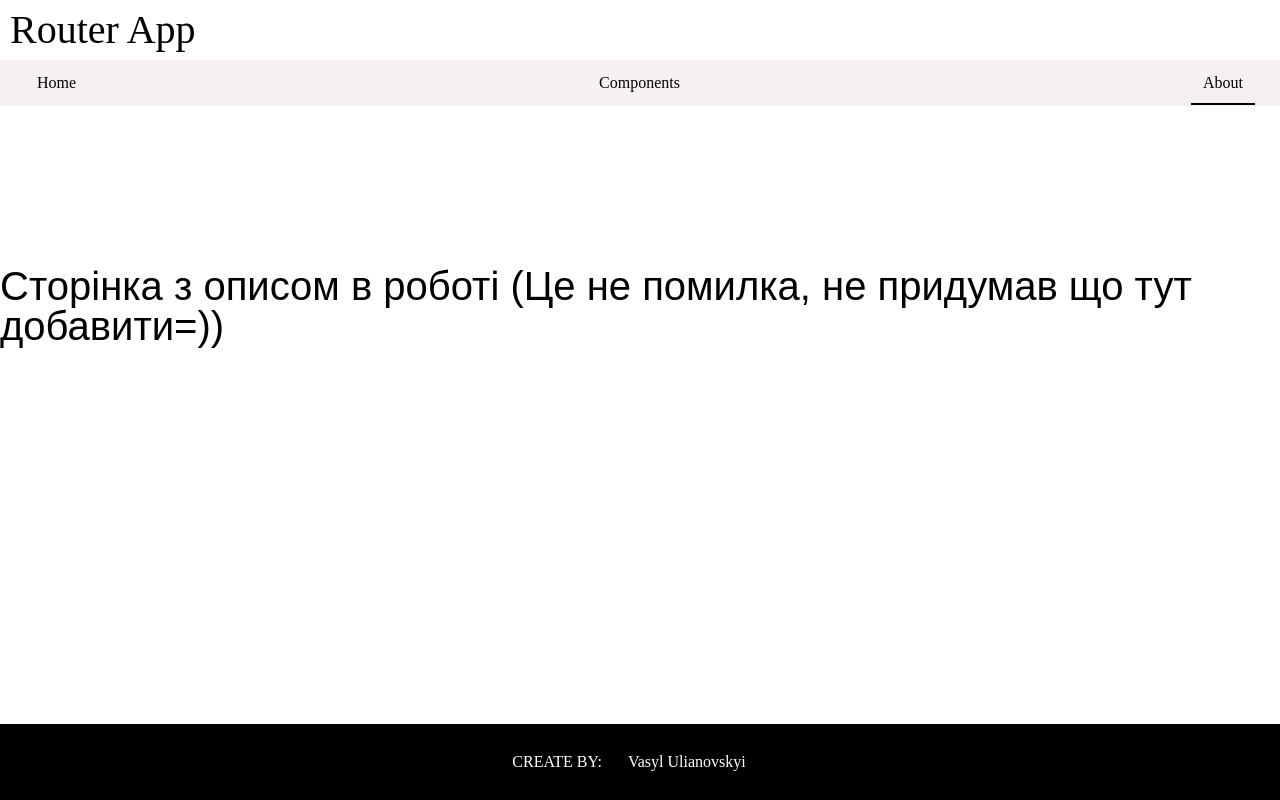
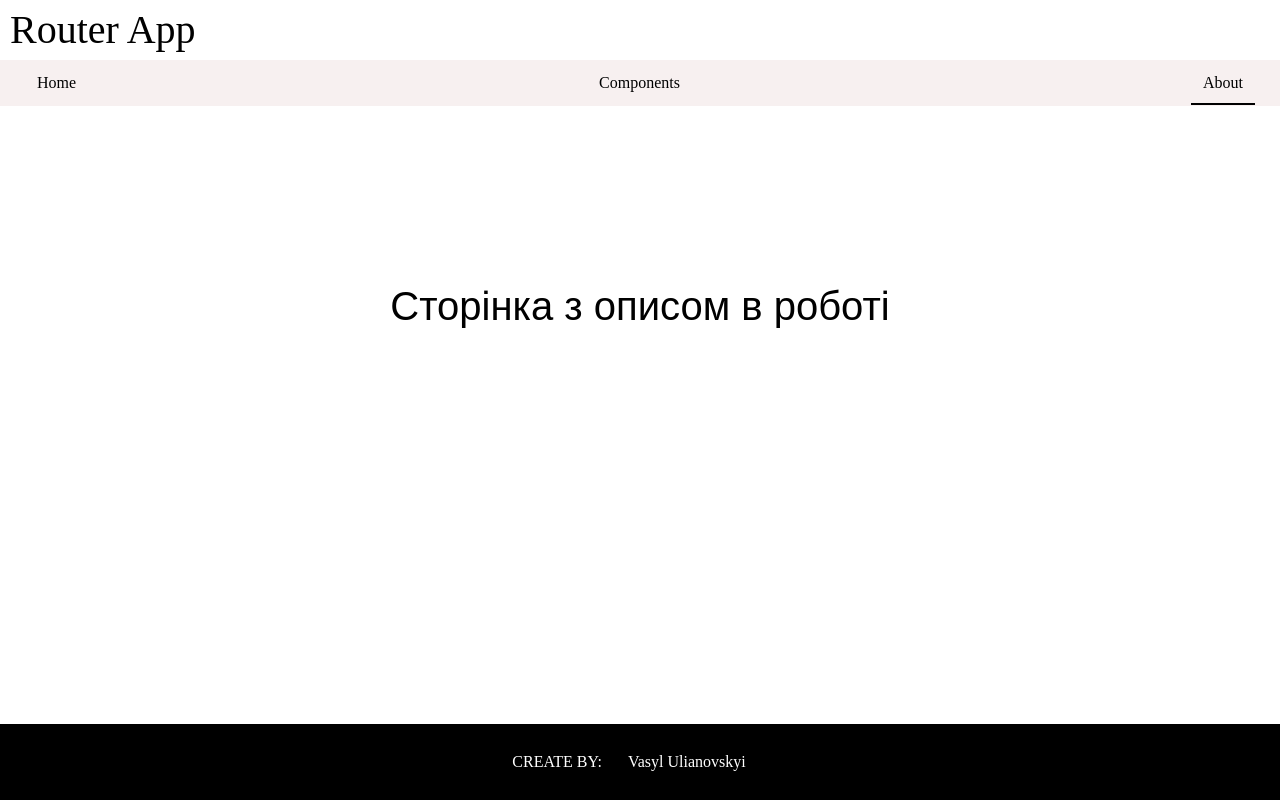
Before and after one commit to VasylUlianovskyi/React-Router-App, a React (Vite) app: page /about in a window 1280 px wide. Built offline with nearby package versions, Linux system fonts and the light colour scheme.

Commit message:
Add new brach

```diff
--- a/src/About/About.jsx
+++ b/src/About/About.jsx
@@ -1,11 +1,7 @@
-import styles from "../HomeEl/HomeEl.module.sass";
+import styles from '../HomeEl/HomeEl.module.sass'
 
-function About() {
-  return (
-    <div className={styles.homeEl}>
-      Сторінка з описом в роботі (Це не помилка, не придумав що тут добавити=))
-    </div>
-  );
+function About () {
+  return <div className={styles.homeEl}>Сторінка з описом в роботі</div>
 }
 
-export default About;
+export default About
```
